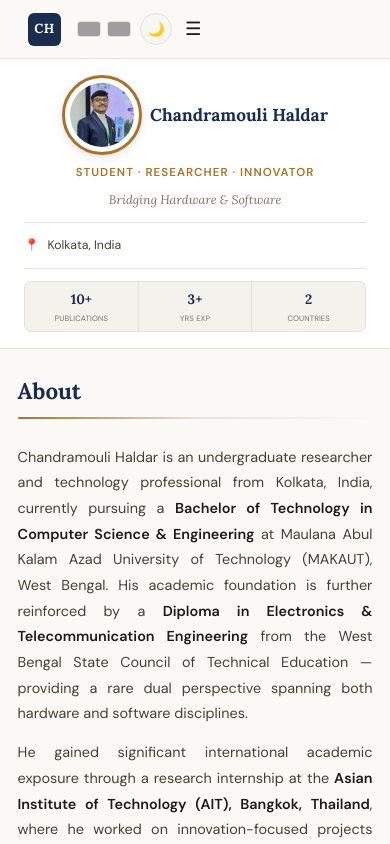
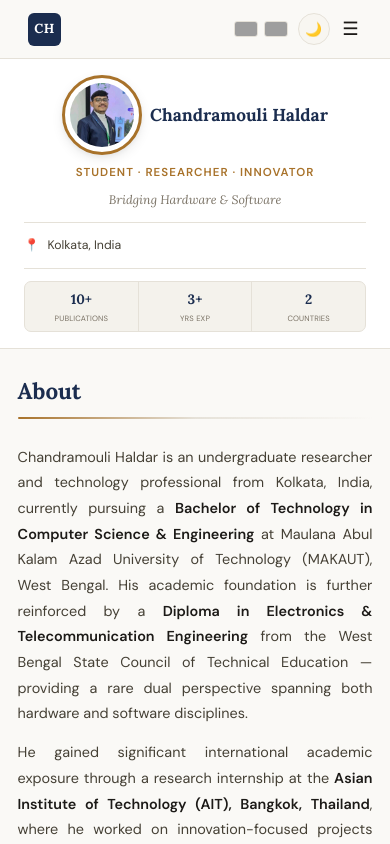
Before and after one commit to Chandramouli001/Research_Portfolio, a React (Create React App) app: page / in a window 390 px wide. Shown: the top 844 px of the page. Built offline with nearby package versions, Linux system fonts and the light colour scheme; grey boxes are pictures that could not be loaded.

Commit message:
Update Portfolio.css

```diff
--- a/src/Portfolio.css
+++ b/src/Portfolio.css
@@ -1308,3 +1308,27 @@ a:hover {
     gap: 0.5rem;           /* ← tighten gap */
   }
 }
+
+@media (max-width: 800px) {
+  .header-inner {
+    justify-content: space-between;
+  }
+
+  .header-nav {
+    display: none;
+    order: 3;
+  }
+
+  .header-brand {
+    order: 1;
+    margin-left: 0;
+  }
+
+  .header-controls {
+    order: 2;
+    margin-left: auto;
+  }
+
+  /* Hide theme toggle on mobile to save space — optional */
+  /* .theme-toggle { display: none; } */
+}
```
